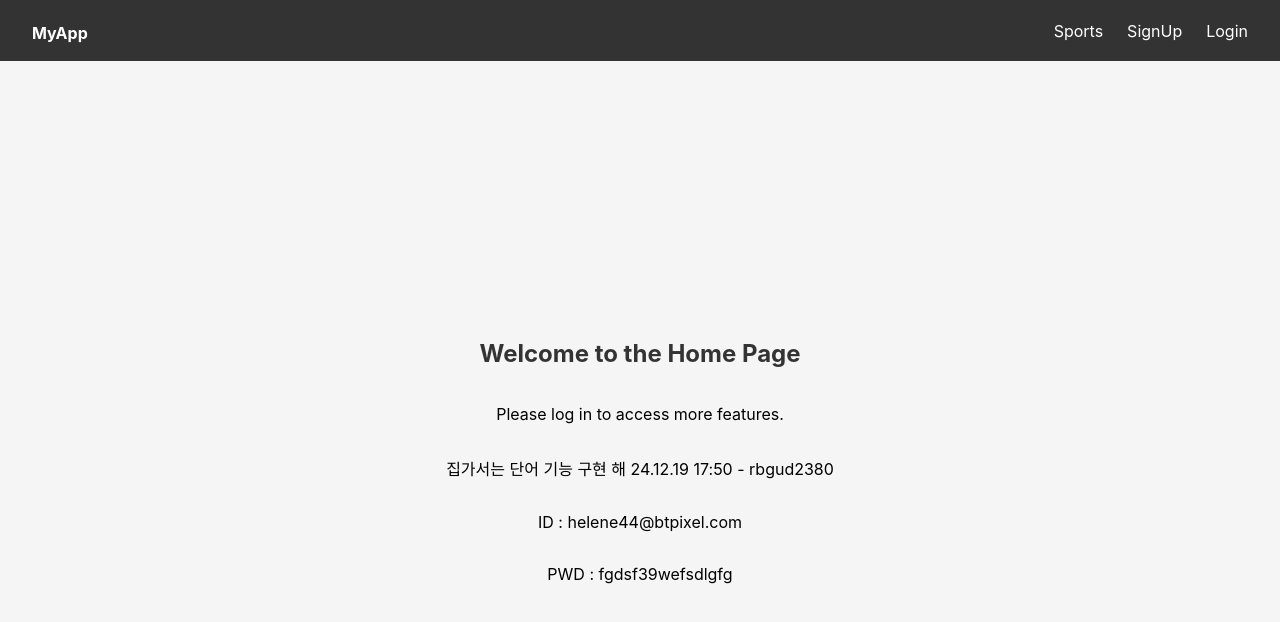
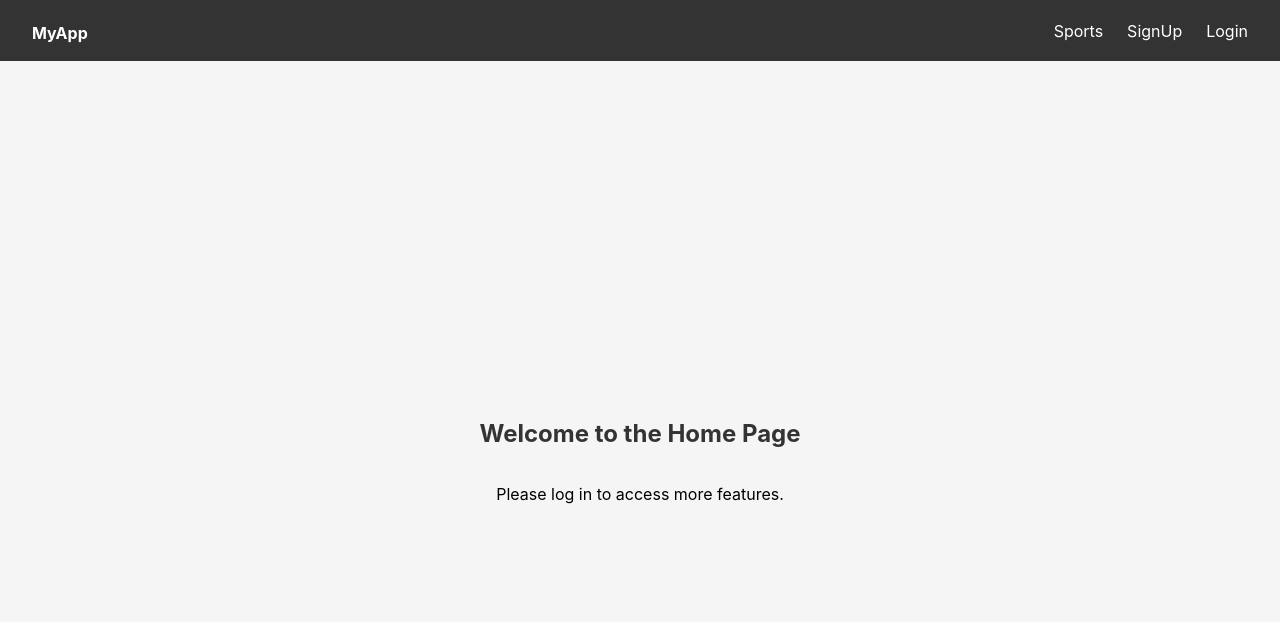
Before and after one commit to LeeKyuHyeong/board-with-react, a React (Create React App) app in the folder board/frontend/: page / in a window 1280 px wide. Shown: the top 622 px of the page. Built offline with nearby package versions, Linux system fonts and the light colour scheme.

Commit message:
front - 멘트 해제

```diff
--- a/board/frontend/src/component/common/Main.js
+++ b/board/frontend/src/component/common/Main.js
@@ -13,10 +13,6 @@ const Main = ( {userdata} ) => {
       ) : (
         <p>Please log in to access more features.</p>
       )}
-			<p>집가서는 단어 기능 구현 해 24.12.19 17:50 - rbgud2380</p>
-
-      <p>ID : helene44@btpixel.com</p>
-      <p>PWD : fgdsf39wefsdlgfg</p>
 			{errorMessage && <p style={styles.error}>{errorMessage}</p>}
 		</div>
 	);
```
